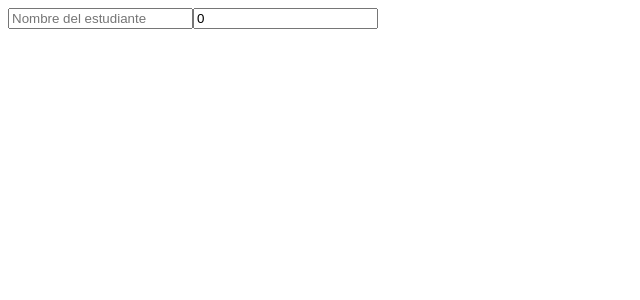
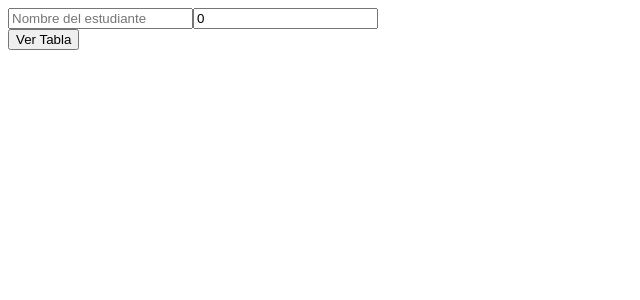
Before and after one commit to Turppie/student-grades, an Angular app: page / in a window 1280 px wide. Both pictures are taken after a click on the button "Registrar alumnos". Shown: the top 300 px of the page, without its empty margins (0-640 px from the left). Built offline with nearby package versions, Linux system fonts and the light colour scheme.

Commit message:
feat: add go-gome button

```diff
--- a/src/app/components/student-form/student-form.component.html
+++ b/src/app/components/student-form/student-form.component.html
@@ -22,3 +22,9 @@
         Registrar
     </button>
 </div>
+
+<button
+(click)="goHome()"
+ class="go-home-btn">
+ Ver Tabla
+</button>
--- a/src/app/components/student-form/student-form.component.ts
+++ b/src/app/components/student-form/student-form.component.ts
@@ -3,6 +3,7 @@ import { Student } from "../../models/student.model";
 import { StudentService } from "../../services/student.service";
 import { Component } from "@angular/core";
 import { FormsModule } from "@angular/forms";
+import { Router } from "@angular/router";
 
 @Component({
     selector: 'app-student-form',
@@ -21,6 +22,7 @@ export class RegisterStudent {
 
     constructor(
         private studentService: StudentService,
+        private router: Router,
     ) {}
 
     async onRegisterStudent(){
@@ -42,4 +44,8 @@ export class RegisterStudent {
 
         this.studentService.registerStudent(request)
     }
+
+    goHome(): void{
+        this.router.navigate(['']);
+    }
 }
```
